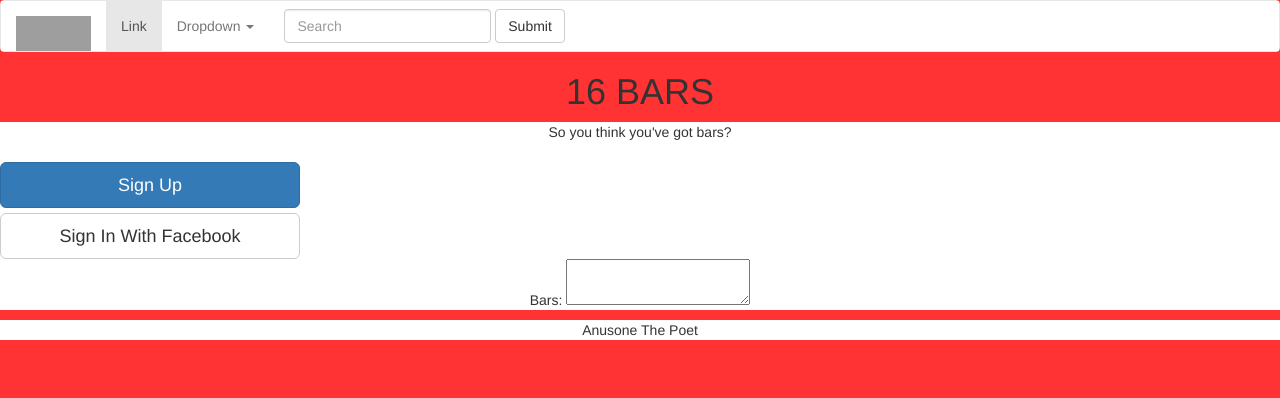
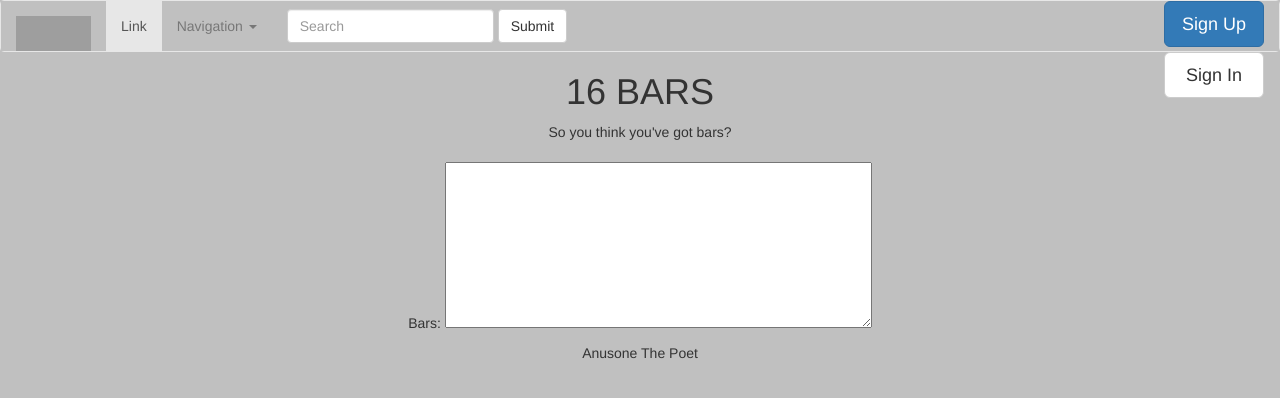
Before and after one commit to missjuliekhun/16barsFrontEnd, a website: page index.html in a window 1280 px wide. Drawn offline with nearby package versions, Linux system fonts and the light colour scheme; some packages are replaced by stand-ins of ours; grey boxes are pictures that could not be loaded.

Commit message:
organized some html an tinkered with textarea

```diff
--- a/index.html
+++ b/index.html
@@ -4,22 +4,20 @@
     <meta charset="utf-8">
     <title>sixteenbars</title>
     <script src="http://ajax.googleapis.com/ajax/libs/angularjs/1.4.2/angular.min.js"></script>
+    <script src="https://cdnjs.cloudflare.com/ajax/libs/angular-ui-router/0.4.2/angular-ui-router.min.js"></script>
     <script src="./app.js" charset="utf-8"></script>
     <script src="./js/sixteen.module.js" charset="utf-8"></script>
     <script src="./js/index.directive.js" charset="utf-8"></script>
     <script src="./js/sixteen.controller.js" charset="utf-8"></script>
     <script src="./js/show.directive.js" charset="utf-8"></script>
     <script src="./js/sixteen.factory.js" charset="utf-8"></script>
-    <script src="lib/angular.js"></script>
-    <script src="lib/angular-ui-router.js"></script>
     <script src="./js/show.directive.js" charset="utf-8"></script>
-    <script src="./js/new.controller.js" charset="utf-8"></script>
     <link rel="stylesheet" href="https://maxcdn.bootstrapcdn.com/bootstrap/3.3.7/css/bootstrap.min.css">
     <link rel="stylesheet" type="text/css" href="style.css"/>
   </head>
 
   <body>
-    <header>
+    <header id='header'>
       <nav class="navbar navbar-default">
       <div class="container-fluid">
         <!-- Brand and toggle get grouped for better mobile display -->
@@ -39,7 +37,7 @@
             <li class="active"><a href="#">Link <span class="sr-only">(current)</span></a></li>
 
             <li class="dropdown">
-              <a href="#" class="dropdown-toggle" data-toggle="dropdown" role="button" aria-haspopup="true" aria-expanded="false">Dropdown <span class="caret"></span></a>
+              <a href="#" class="dropdown-toggle" data-toggle="dropdown" role="button" aria-haspopup="true" aria-expanded="false">Navigation <span class="caret"></span></a>
               <ul class="dropdown-menu">
                 <li><a href="#">Profile</a></li>
                 <li><a href="#">Your Bars</a></li>
@@ -47,28 +45,30 @@
               </ul>
             </li>
           </ul>
+
           <form class="navbar-form navbar-left">
             <div class="form-group">
               <input type="text" class="form-control" placeholder="Search">
             </div>
             <button type="submit" class="btn btn-default">Submit</button>
           </form>
+          <div id='buttons' class="navbar-right">
+            <button type="button" class="btn btn-primary btn-lg btn-block">Sign Up</button>
+            <button type="button" class="btn btn-default btn-lg btn-block">Sign In</button></div>
 
+        </div>
         </div><!-- /.navbar-collapse -->
       </div><!-- /.container-fluid -->
     </nav>
     </header>
 <h1>{{8 + 8}} BARS</h1>
-<div>
+
   <div class="think">So you think you've got bars?</div><br>
-  <div class="signbuttons">
-    <button type="button" class="btn btn-primary btn-lg btn-block">Sign Up</button>
-    <button type="button" class="btn btn-default btn-lg btn-block">Sign In With Facebook</button></div>
 
-</div>
+
 <!-- Text area for bars -->
-<div>
-  <p>Bars: <textarea type="text" data-ng-model="barsModel"></textarea></p>
+<div id='textArea'>
+  <p>Bars: <textarea rows="8" cols="50" type="text" data-ng-model="barsModel"></textarea></p>
   <p data-ng-bind="barsModel"></p>
 
 
@@ -77,7 +77,10 @@
 <div data-ng-init="firstName='Anusone'">
 <p><span data-ng-bind="firstName"></span> The Poet</p>
 </div>
+
+<!--states view-->
+<!-- <div ui-view></div> -->
+
+
   </body>
 </html>
-
-<!-- Index -->
--- a/js/index.directive.js
+++ b/js/index.directive.js
@@ -4,7 +4,7 @@
     .directive('sixteenIndex', sixteenIndex);
   });
 
-  function sixteenIndex(){
-    restrict: 'A';
-    template:``;
-  }
+  // function sixteenIndex(){
+  //   restrict: 'A';
+  //   template:``;
+  // }
--- a/js/show.directive.js
+++ b/js/show.directive.js
@@ -5,9 +5,9 @@
 })();
 
 
-function sixteenShow(){
-  return {
-    restrict: 'E',
-    template: ``
-  }
-}
+// function sixteenShow(){
+//   return {
+//     restrict: 'E',
+//     template: ``
+//   }
+// }
--- a/style.css
+++ b/style.css
@@ -1,16 +1,28 @@
 body {
   text-align: center;
-  background-color: #ff3333;
+  background-color: silver;
+
 }
 
 div {
-  background-color: #ffffff;
+  background-color: silver;
+  text-align: center;
 }
 
-.signButtons {
-  width: 300px;
+#buttons {
+  text-align: center;
+  background-color: silver;
+  width: 100px;
+  height: 50px;
+
+
 }
 
-.signbuttons {
-  width: 300px;
+#header {
+  background-color: silver;
 }
+
+#textArea {
+  justify-content: flex-end;
+  display: inline-block;
+}
```
Also changed, not shown: app.js (+28 -0 lines).
